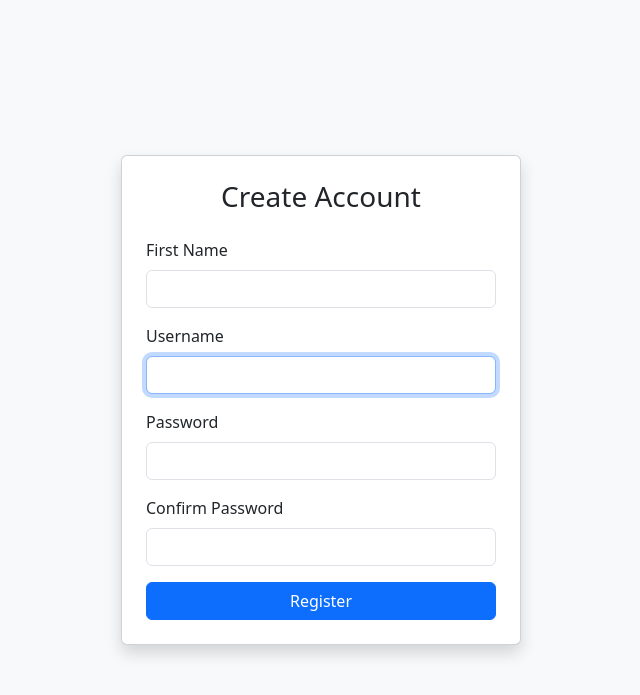
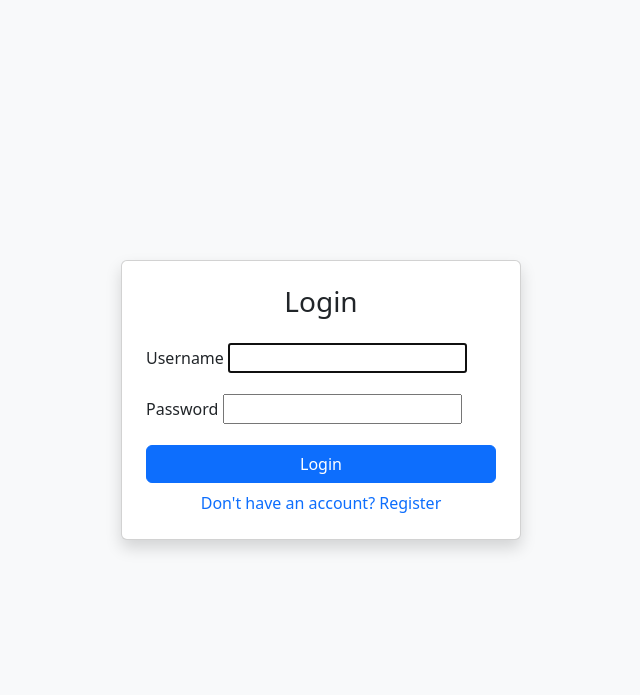
Before and after one commit to rajeshgowda116/Django, a Django app: page / in a window 1280 px wide. Shown: the top 695 px of the page, without its empty margins (319-959 px from the left). Run offline with Django 5.2, Linux system fonts and the light colour scheme.

Commit message:
we made registrstion and login system

```diff
--- a/Todo_list/Todo_main/urls.py
+++ b/Todo_list/Todo_main/urls.py
@@ -20,7 +20,7 @@ from . import views
 
 urlpatterns = [
     path('admin/', admin.site.urls),
-    path('', views.register, name='register'),
-    path('login/', views.login_view, name='login'),
+    path('register/', views.register, name='register'),
+    path('', views.login_view, name='login'),
     path('dashboard/', views.dashboard, name='dashboard'),
 ]
--- a/Todo_list/templates/login.html
+++ b/Todo_list/templates/login.html
@@ -15,6 +15,12 @@
     <form method="POST">
       {% csrf_token %}
 
+      {% if form.errors %}
+      <div class="alert alert-danger">
+        {{ form.errors }}
+      </div>
+      {% endif %}
+
       <div class="mb-3">
         <label class="form-label">Username</label>
         {{ form.username }}
@@ -28,6 +34,8 @@
       <button type="submit" class="btn btn-primary w-100">
         Login
       </button>
+      <a href="{% url 'register' %}" class="text-decoration-none d-block mt-2 text-center">Don't have an account?
+        Register</a>
     </form>
   </div>
 
```
Also changed, not shown: Todo_list/db.sqlite3.
